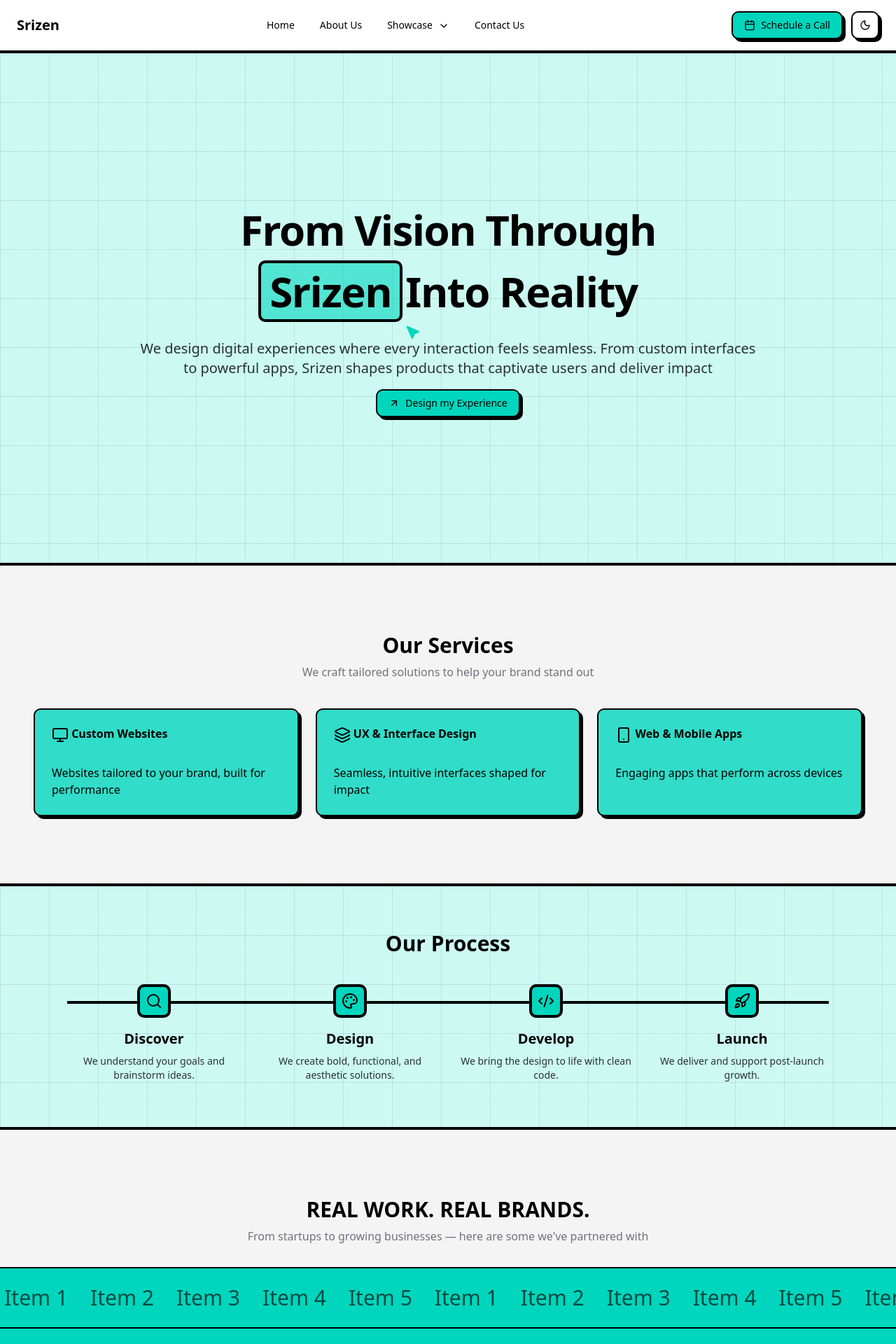
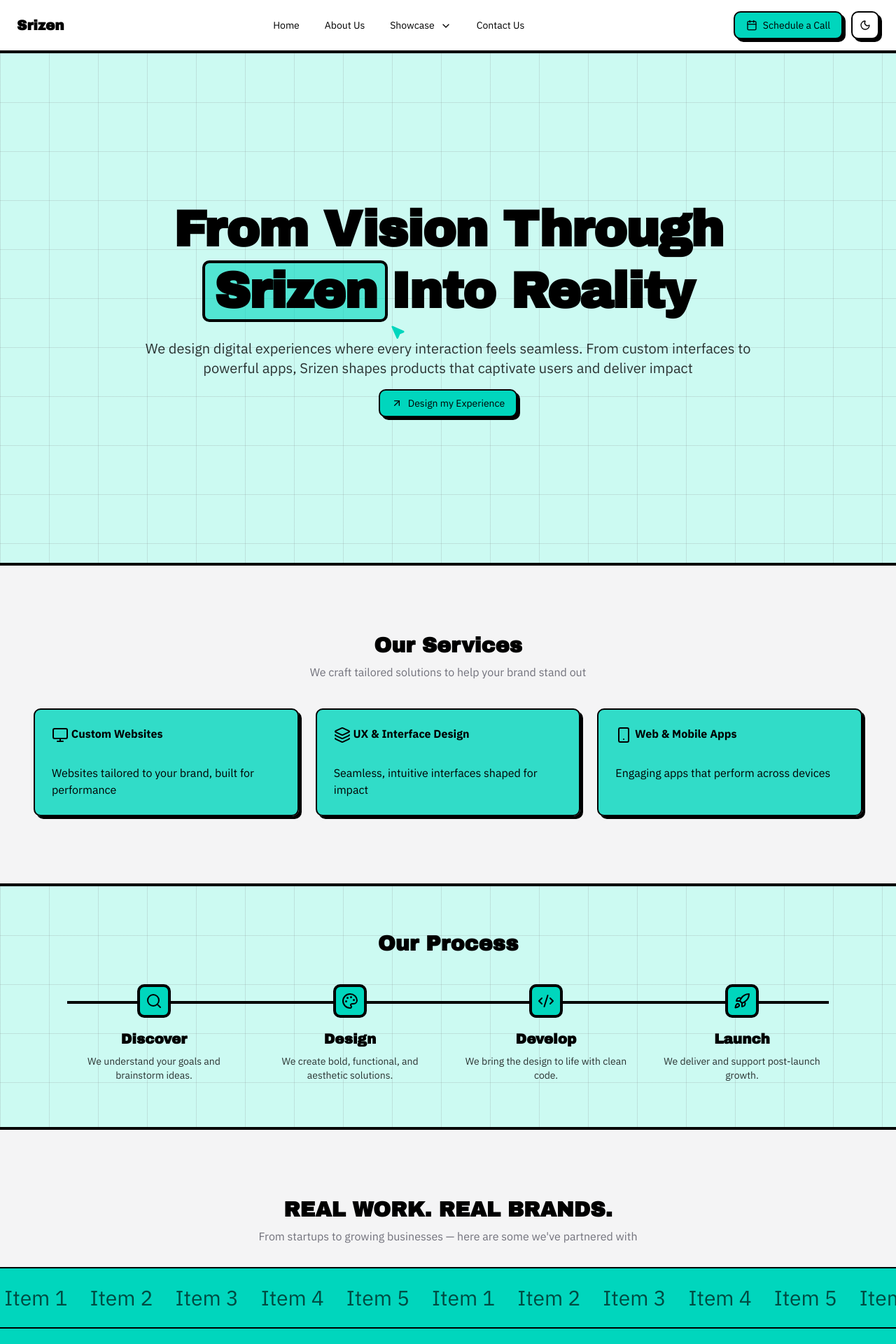
Before and after one commit to pranavsoni1101/srizen, a Next.js app: page / in a window 1280 px wide. Shown: the top 1920 px of the page at 70% size. Built offline with nearby package versions, Linux system fonts and the light colour scheme.

Commit message:
updated the font set

```diff
--- a/app/globals.css
+++ b/app/globals.css
@@ -117,6 +117,8 @@
   --sidebar-accent-foreground: oklch(0.21 0.006 285.885);
   --sidebar-border: oklch(0.92 0.004 286.32);
   --sidebar-ring: oklch(0.705 0.015 286.067);
+  --font-archivo-black: var(--font-archivo-black);
+  --font-ibm-plex-sans: var(--font-ibm-plex-sans);
 }
 
 .dark {
@@ -151,6 +153,8 @@
   --sidebar-accent-foreground: oklch(0.985 0 0);
   --sidebar-border: oklch(1 0 0 / 10%);
   --sidebar-ring: oklch(0.552 0.016 285.938);
+  --font-archivo-black: var(--font-archivo-black);
+  --font-ibm-plex-sans: var(--font-ibm-plex-sans);
 }
 
 @layer base {
@@ -230,10 +234,12 @@
 @layer base {
   body {
     @apply text-foreground font-base bg-background;
+    font-family: var(--font-ibm-plex-sans);
   }
 
   h1, h2, h3, h4, h5, h6{
     @apply font-heading;
+    font-family: var(--font-archivo-black);
   }
 }
 ::-webkit-scrollbar {
@@ -244,7 +250,6 @@
   ::-webkit-scrollbar-track {
     background: var(--secondary-background);
     border-left: 4px solid var(--border);
-    border-right: 4px solid var(--border);
   }
 
   ::-webkit-scrollbar-thumb {
@@ -257,13 +262,14 @@
   /* Dark mode specific adjustments */
   .dark ::-webkit-scrollbar-track {
     background: var(--secondary-background);
-    border-left: 4px solid var(--ring);
-    border-right: 4px solid var(--ring);
+    border-left: 4px solid var(--border);
   }
 
   .dark ::-webkit-scrollbar-thumb {
     background: var(--ring);
     border: 2px solid var(--border);
+    border-radius: 0;
+
   }
 
   .bag-grid {
--- a/app/layout.tsx
+++ b/app/layout.tsx
@@ -1,18 +1,24 @@
 import type { Metadata } from "next";
-import { Geist, Geist_Mono } from "next/font/google";
+import { Archivo_Black, IBM_Plex_Sans} from "next/font/google";
 import { ThemeProvider } from "@/components/theme-provider";
 import "./globals.css";
 import Navbar from "@/components/navbar";
 import Footer from "@/components/footer";
 
-const geistSans = Geist({
-  variable: "--font-geist-sans",
+// Define the primary font for headlines
+const archivoBlack = Archivo_Black({
+  weight: '400',
   subsets: ["latin"],
+  display: 'swap',
+  variable: "--font-archivo-black",
 });
 
-const geistMono = Geist_Mono({
-  variable: "--font-geist-mono",
+// Define the secondary font for body text
+const ibmPlexSans = IBM_Plex_Sans({
+  weight: ["400", "700"],
   subsets: ["latin"],
+  display: 'swap',
+  variable: "--font-ibm-plex-sans",
 });
 
 // app/layout.tsx
@@ -68,7 +74,7 @@ export default function RootLayout({
   return (
     <html lang="en" suppressHydrationWarning>
       <body
-        className={`${geistSans.variable} ${geistMono.variable} antialiased`}
+        className={`${ibmPlexSans.variable} ${archivoBlack.variable} antialiased`}
       >
         <ThemeProvider
           attribute="class"
--- a/app/page.tsx
+++ b/app/page.tsx
@@ -159,7 +159,7 @@ const Home = () => {
             <div className="text-center">
               <h1
                 className="scroll-m-20
-             text-3xl/12 sm:text-4xl/14 md:text-5xl/18 lg:text-6xl/22
+             text-4xl/12 sm:text-5xl/14 md:text-6xl/18 lg:text-7xl/22
              font-bold tracking-tight
              max-w-4xl mx-auto text-balance"
               >
--- a/components/navbar.tsx
+++ b/components/navbar.tsx
@@ -71,7 +71,7 @@ function ListItem({
           )}
           {...props}
         >
-          <div className="text-base leading-none">{title}</div>
+          <h6 className="text-base leading-none">{title}</h6>
           <p className="font-base line-clamp-2 text-sm leading-snug">
             {children}
           </p>
@@ -87,9 +87,11 @@ export default function Navbar() {
   return (
     <div className="sticky top-0 z-100">
       {/* Navigation Menu */}
-      <NavigationMenu className="z-50 hidden md:flex items-center justify-between px-6 py-4 w-full max-w-none cursor-pointer">
+      <NavigationMenu className="z-50 hidden md:flex items-center justify-between px-6 py-4 w-full max-w-none">
         <Link href="/" passHref legacyBehavior>
-          <div className="text-xl font-heading font-bold text-text">Srizen</div>
+          <h3 className="text-xl font-heading font-bold text-text  cursor-pointer">
+            Srizen
+          </h3>
         </Link>
         <NavigationMenuList>
           {/* Home */}
```
